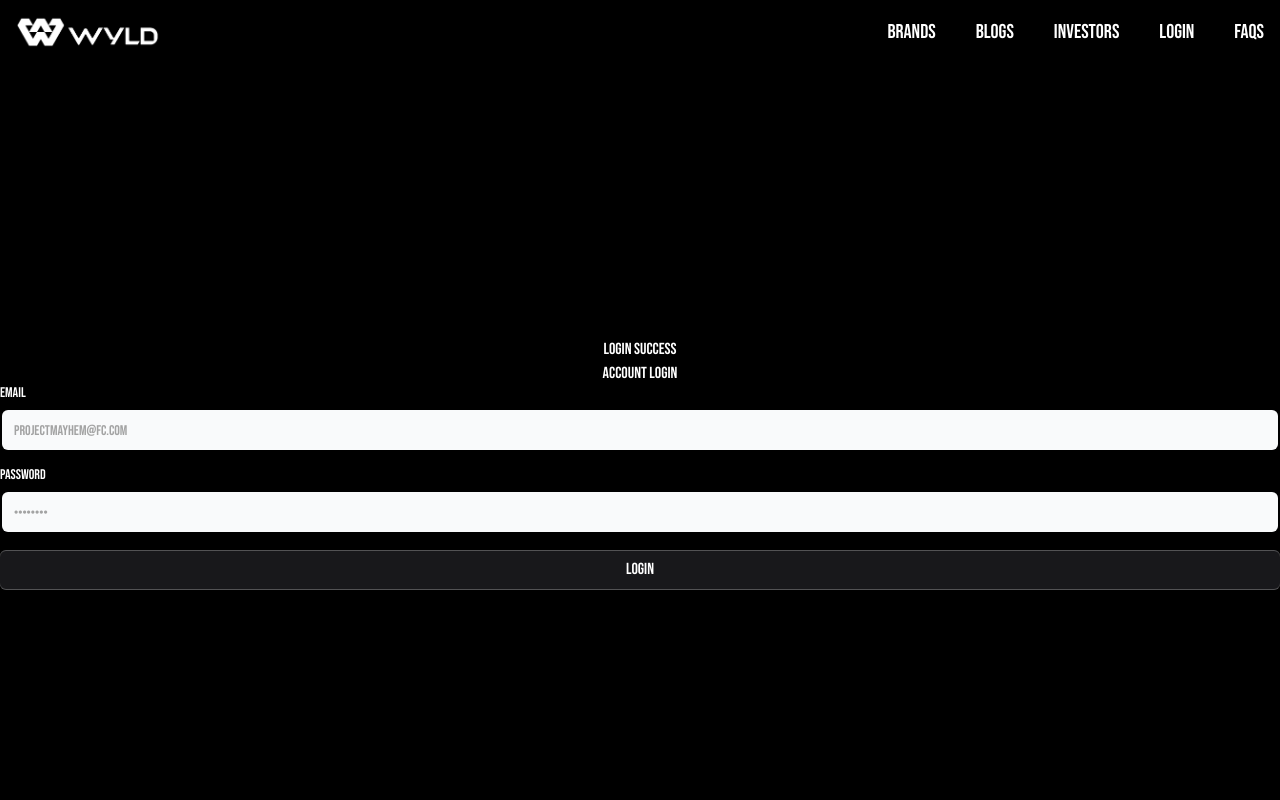
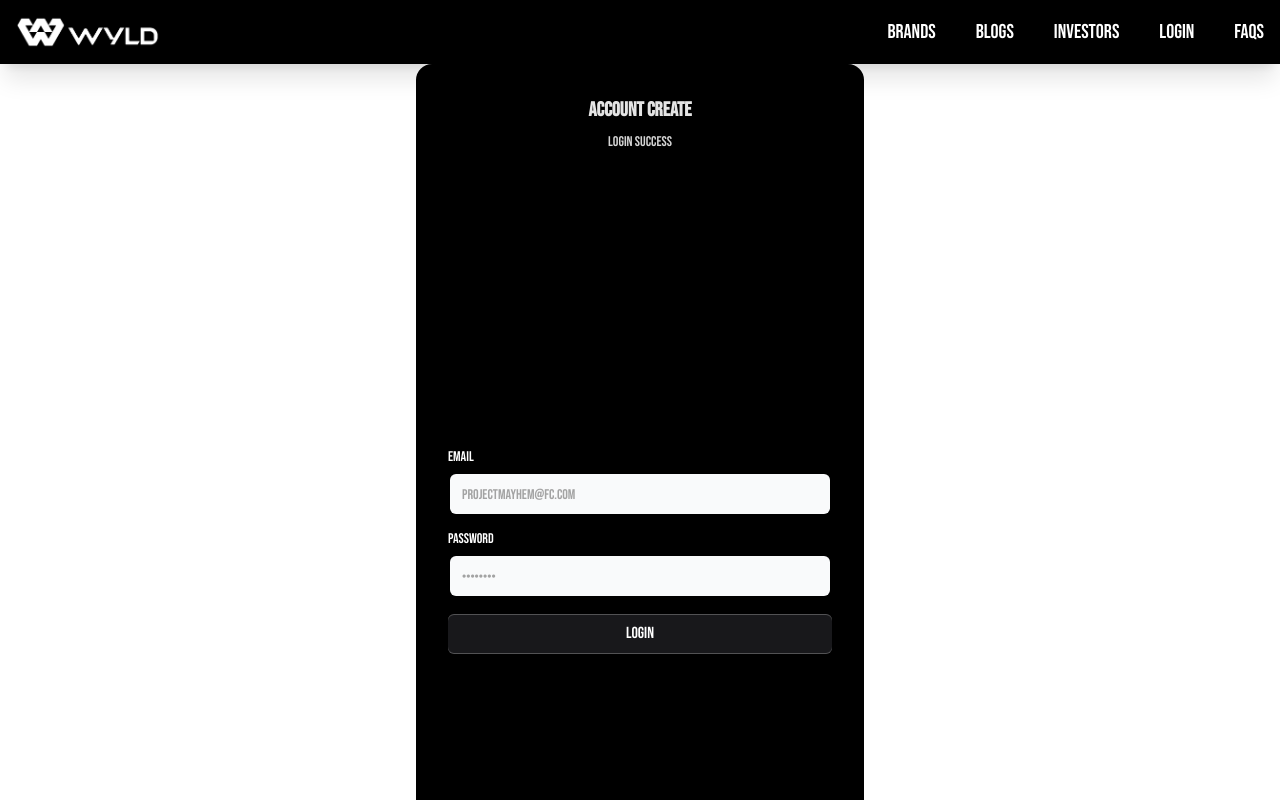
Before and after one commit to flparvez/wyld, a Next.js app: page /auth/login in a window 1280 px wide. Shown: the top 800 px of the page. Built offline with nearby package versions, Linux system fonts and the light colour scheme.

Commit message:
Auth Complete

```diff
--- a/src/app/auth/login/page.tsx
+++ b/src/app/auth/login/page.tsx
@@ -28,6 +28,7 @@ function Login() {
       const response = await axios.post("/api/users/login", user);
       console.log(response.data);
       toast.success("Login Successfully");
+      // router.push("/profile");
       router.push("/auth/profile");
     } catch (error: any) {
       console.log("Login failed", error);
@@ -36,10 +37,14 @@ function Login() {
   };
 
   return (
+    <div className="max-w-md w-full mx-auto rounded-none md:rounded-2xl p-4 md:p-8 shadow-input bg-black">
+      <h2 className="font-bold text-xl text-center text-neutral-200">
+        Account Create
+      </h2>
+      <p className=" text-sm max-w-sm mt-2 text-center text-neutral-300">
+        {loading ? "processing" : "Login Success"}
+      </p>
       <div className="text-white bg-black flex flex-col items-center justify-center  min-h-screen py-2">
-      <h1>{loading ? "processing" : "Login Success"}</h1>
-      <h2 className="text-center text-white">Account Login</h2>
-
         <LabelInputContainer className="mb-4">
           <Label htmlFor="">Email</Label>
           <Input
@@ -72,6 +77,7 @@ function Login() {
           Login
         </button>
       </div>
+    </div>
   );
 }
 
--- /dev/null
+++ b/src/app/auth/profile/[userid]/page.tsx
@@ -0,0 +1,28 @@
+"use client";
+
+import axios from "axios";
+import { useEffect, useState } from "react";
+
+export default function UserProfile({ params }: any) {
+  const [data, setData] = useState(null);
+  const getUserDetails = async () => {
+    const response = await axios.get("/api/users/me");
+    console.log(response.data);
+    setData(response.data.data);
+  };
+  useEffect(() => {
+    getUserDetails();
+  }, []);
+
+  return (
+    <div className="flex flex-col items-center justify-center min-h-screen py-2">
+      <h1>Profile Page</h1>
+      <hr />
+      <p className="text-4xl mt-10">
+        <span className=" p-2 ml-2 rounded bg-orange-500 text-black">
+          Name:{data?.username}
+        </span>
+      </p>
+    </div>
+  );
+}
--- a/src/app/auth/profile/page.tsx
+++ b/src/app/auth/profile/page.tsx
@@ -3,19 +3,22 @@ import axios from "axios";
 import Link from "next/link";
 import { useRouter } from "next/navigation";
 
-import React, { useState } from "react";
+import React, { useEffect, useState } from "react";
 import toast from "react-hot-toast";
 
 function Profile() {
   const router = useRouter();
   const [data, setData] = useState("nothing");
 
+  console.log(data);
   const getUserDetails = async () => {
     const response = await axios.get("/api/users/me");
-    console.log(response.data);
+    // console.log(response.data);
     setData(response.data.data._id);
   };
-
+  useEffect(() => {
+    getUserDetails();
+  }, []);
   const logout = async () => {
     try {
       await axios.get("/api/users/logout");
@@ -29,11 +32,12 @@ function Profile() {
   return (
     <div>
       <h2>Profile Page</h2>
-      <h2>
+
+      <h2 className="p-1 rounded bg-green-500">
         {data === "nothing" ? (
           "Nothing"
         ) : (
-          <Link href={`/profile/${data}`}>{data} </Link>
+          <Link href={`/auth/profile/${data}`}>{data}</Link>
         )}
       </h2>
       <hr />
--- a/src/app/auth/register/page.tsx
+++ b/src/app/auth/register/page.tsx
@@ -44,10 +44,14 @@ function RegisterPage() {
   }, [user]);
 
   return (
+    <div className="max-w-md w-full mx-auto rounded-none md:rounded-2xl p-4 md:p-8 shadow-input bg-black">
+      <h2 className="font-bold text-xl text-center text-neutral-200">
+        Account Create
+      </h2>
+      <p className=" text-sm max-w-sm mt-2 text-center text-neutral-300">
+        {loading ? "processing" : "Register"}
+      </p>
       <div className="text-white bg-black flex flex-col items-center justify-center  min-h-screen py-2">
-      <h1>{loading ? "processing" : "Register"}</h1>
-      <h2 className="text-center text-white">Account Create</h2>
-
         <LabelInputContainer className="mb-4">
           <Label htmlFor="name">Username</Label>
           <Input
@@ -107,6 +111,7 @@ function RegisterPage() {
           <Link href={"/auth/login"}>Login Here</Link>
         </h2>
       </div>
+    </div>
   );
 }
 
```
Lines whose indentation alone changed are shown as unchanged.
